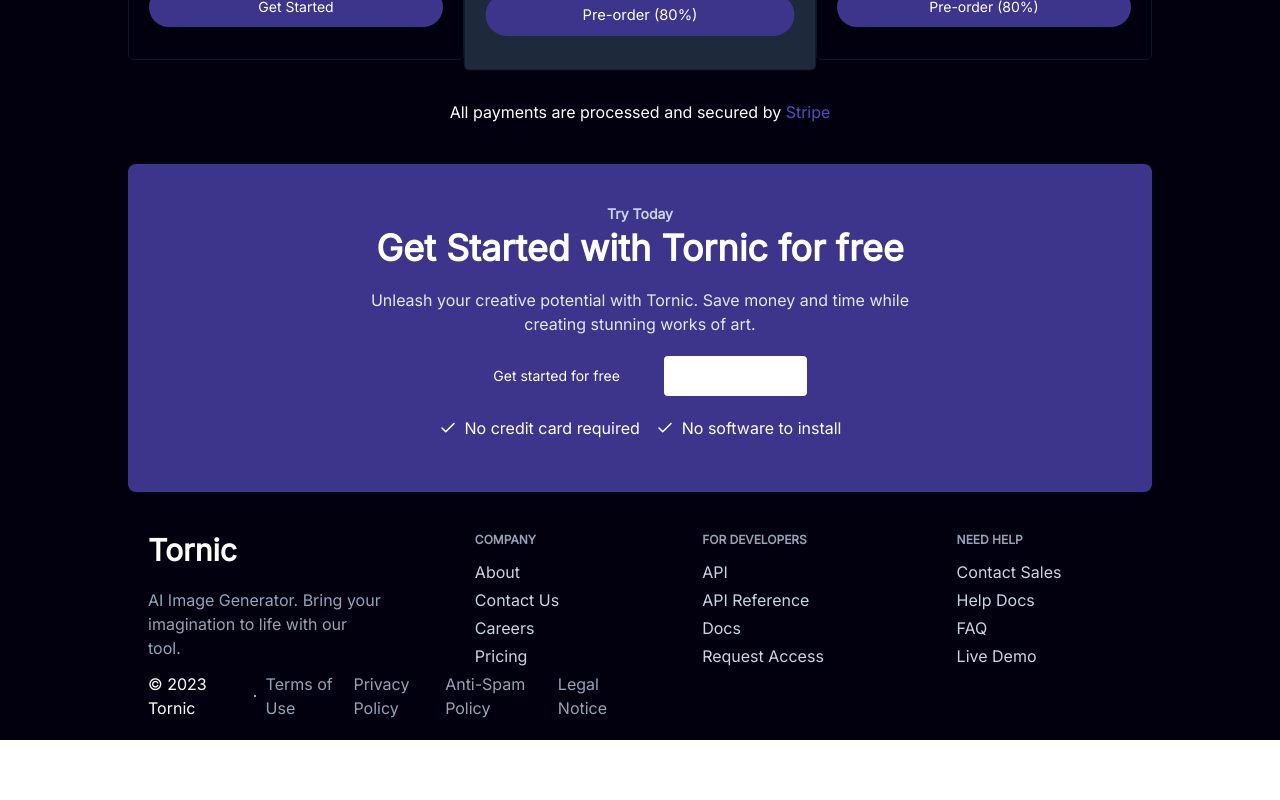
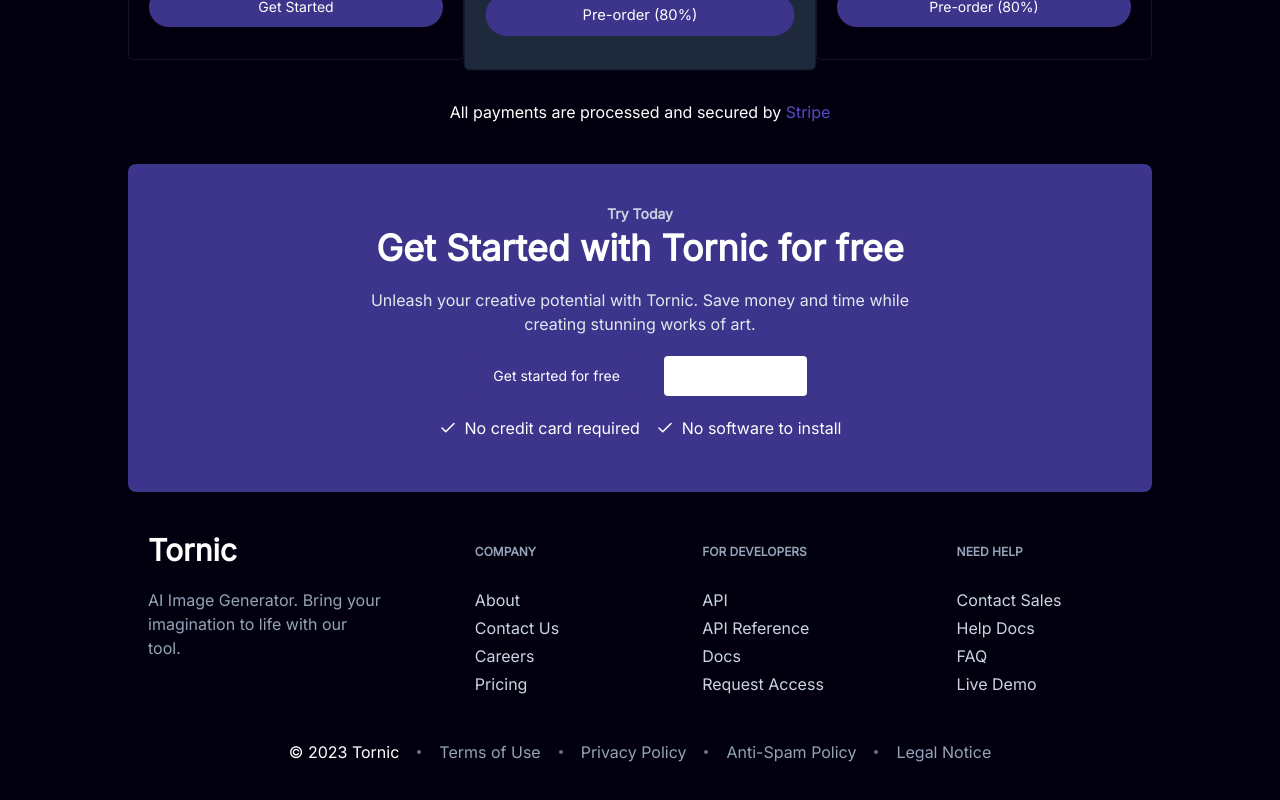
Before and after one commit to francisamidu/landing-page, a React (Vite) app: page / in a window 1280 px wide. Shown: the part 4397-5197 px from the top of the page. Before the commit the page ends 5137 px from the top, so only its background shows below. Built offline with nearby package versions, Linux system fonts and the light colour scheme.

Commit message:
UI tweaks

```diff
--- a/src/components/Footer.tsx
+++ b/src/components/Footer.tsx
@@ -3,8 +3,7 @@
 
 const Footer = () => {
   const columns = shared.columns;
-  console.log(columns[columns.length - 1]);
-
+  const lastColumn = columns[columns.length - 1];
   return (
     <footer className="grid grid-cols-4 p-5">
       <div className="mr-3">
@@ -12,11 +11,11 @@
         <p className="mt-5 text-slate-400">{shared.description}</p>
       </div>
       {columns.slice(0, 3).map((c) => (
-        <div className="place-self-center" key={JSON.stringify(c)}>
+        <div className="my-3 place-self-center" key={JSON.stringify(c)}>
           <h2 className="text-xs font-bold uppercase text-slate-400">
             {c.name}
           </h2>
-          <ul className="mt-3">
+          <ul className="mt-7">
             {c.links.map((l) => (
               <li
                 key={l}
@@ -28,15 +27,19 @@
           </ul>
         </div>
       ))}
-      <div className="col-start-1 col-end-3 flex flex-row items-center justify-center">
+      <div className="col-start-1 col-end-5 my-7 flex flex-row items-center justify-center">
         <p>
           &copy; {new Date().getFullYear()} {shared.name}
         </p>
         <span className="dot"></span>
-        {columns[3].links.map((c, i) => (
-          <div key={i}>
-            <span className="text-slate-400">{c}</span>
-            <span className="dot"></span>
+        {lastColumn.links.map((c, i) => (
+          <div className="flex flex-row items-center justify-center" key={i}>
+            <a href="#" className="text-slate-400 hover:text-purplish-500">
+              {c}
+            </a>
+            {lastColumn.links.length - i != 1 ? (
+              <span className="dot"></span>
+            ) : null}
           </div>
         ))}
       </div>
--- a/src/index.css
+++ b/src/index.css
@@ -48,14 +48,11 @@
 }
 
 .dot {
+  display: block;
   content: '';
-  width: 2px;
-  height: 2px;
+  width: 4px;
+  height: 4px;
   border-radius: 50%;
-  margin: 0 10px;
-  @apply bg-slate-300;
+  margin: 0 18px;
+  @apply bg-slate-500;
 }
-
-.dot:last-child {
-  display: none;
-}
```
